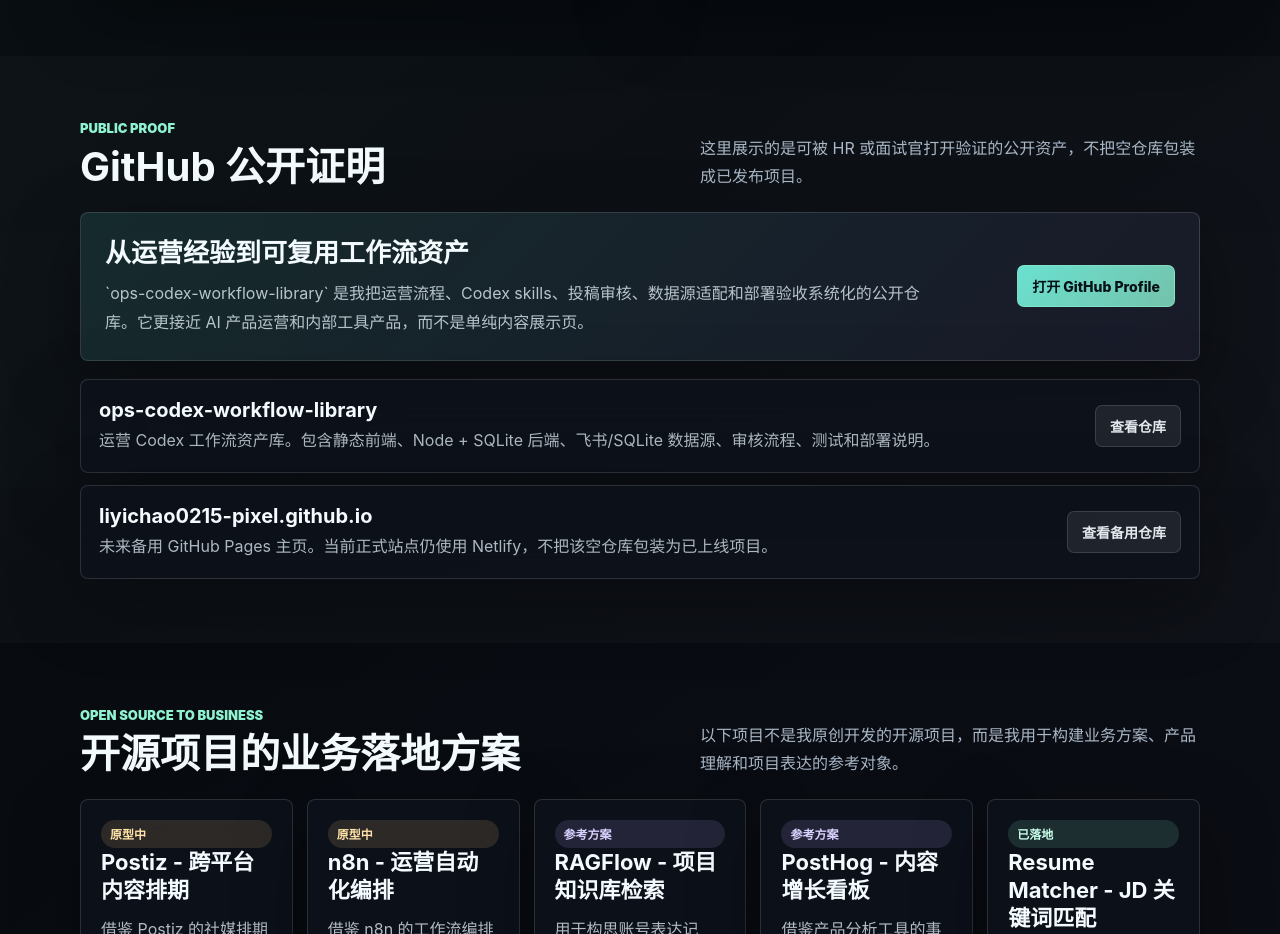
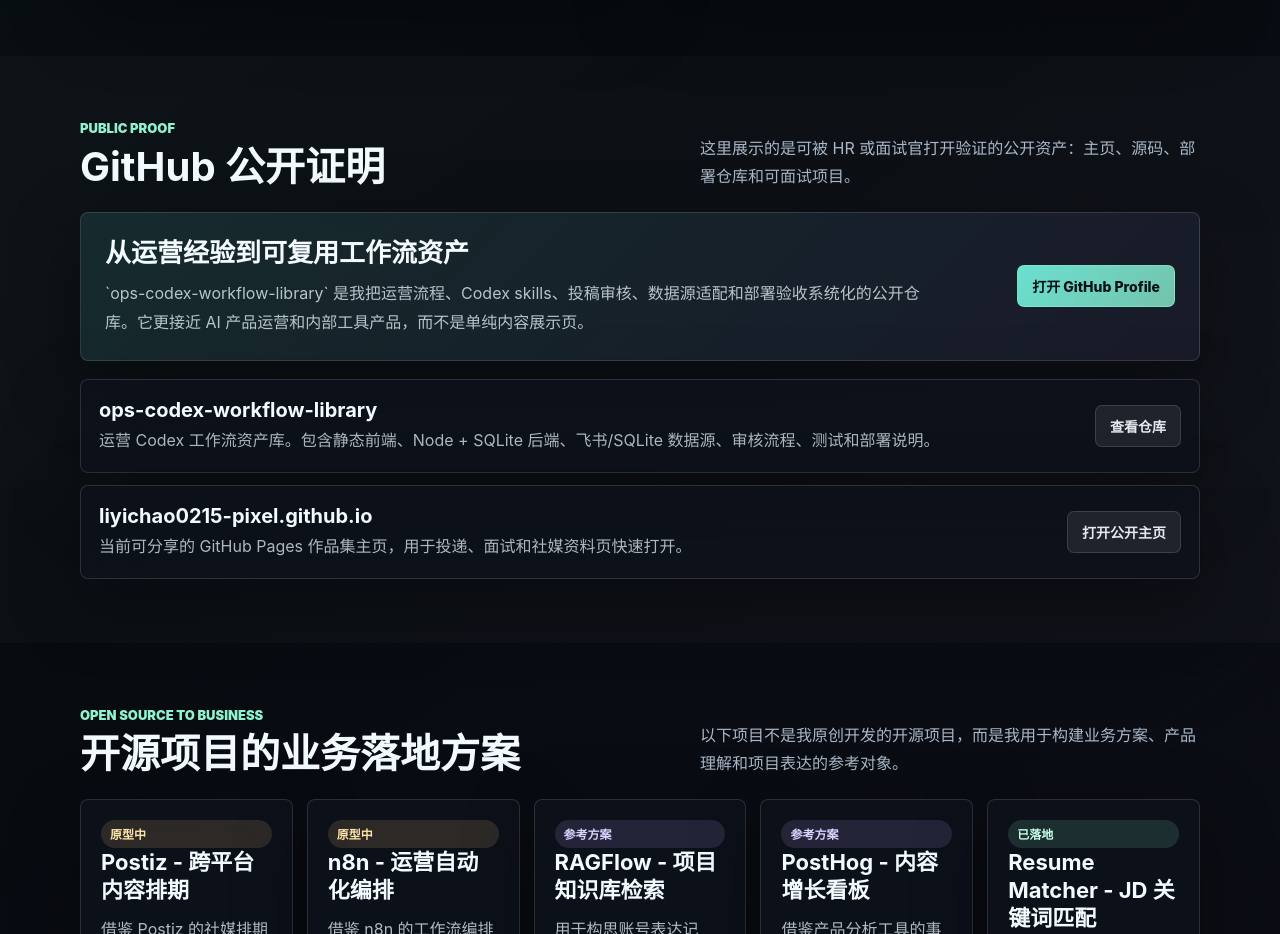
Before and after one commit to liyichao0215-pixel/ops-codex-workflow-library, a website: page personal-site/index.html in a window 1280 px wide. Shown: the part 1800-2734 px from the top of the page. Drawn offline with Linux system fonts and the light colour scheme.

Commit message:
Update shareable homepage copy

```diff
--- a/personal-site/index.html
+++ b/personal-site/index.html
@@ -494,7 +494,7 @@
               <div class="kicker">Public Proof</div>
               <h2>GitHub 公开证明</h2>
             </div>
-            <p>这里展示的是可被 HR 或面试官打开验证的公开资产，不把空仓库包装成已发布项目。</p>
+            <p>这里展示的是可被 HR 或面试官打开验证的公开资产：主页、源码、部署仓库和可面试项目。</p>
           </div>
           <div class="proof-card">
             <div>
@@ -516,9 +516,9 @@
             <article class="repo-card">
               <div>
                 <h3>liyichao0215-pixel.github.io</h3>
-                <p>未来备用 GitHub Pages 主页。当前正式站点仍使用 Netlify，不把该空仓库包装为已上线项目。</p>
+                <p>当前可分享的 GitHub Pages 作品集主页，用于投递、面试和社媒资料页快速打开。</p>
               </div>
-              <a class="button" href="https://github.com/liyichao0215-pixel/liyichao0215-pixel.github.io" target="_blank" rel="noreferrer">查看备用仓库</a>
+              <a class="button" href="https://liyichao0215-pixel.github.io/" target="_blank" rel="noreferrer">打开公开主页</a>
             </article>
           </div>
         </div>
```
Also changed, not shown: personal-site/README.md.
